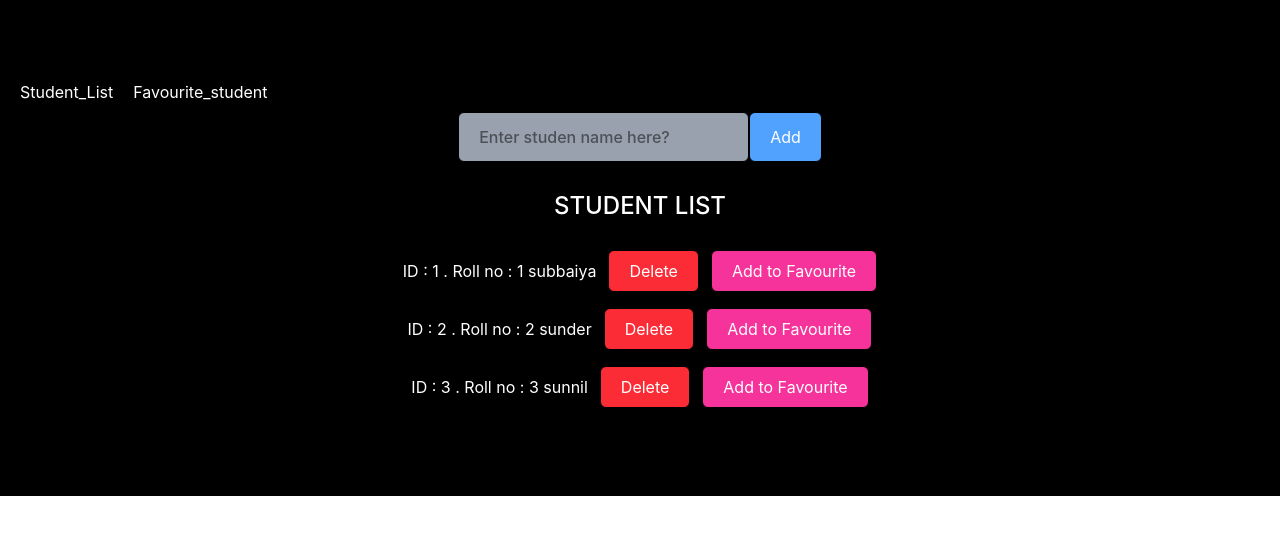
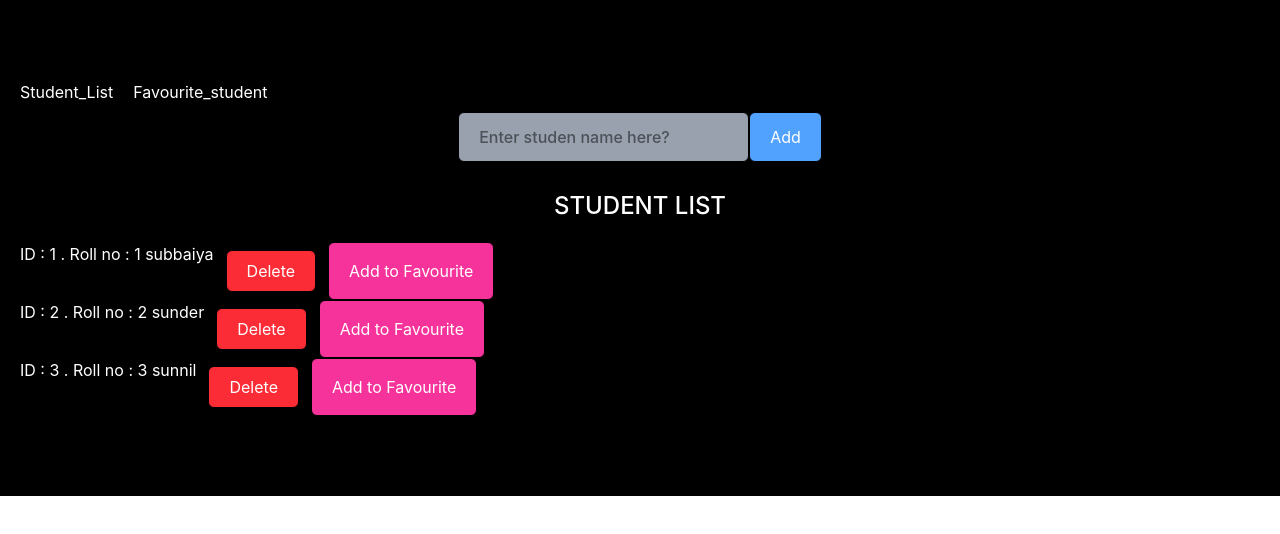
Before and after one commit to subbaiyanarayanan306-cmd/Student_List-React-, a React (Vite) app: page / in a window 1280 px wide. Shown: the top 534 px of the page. Built offline with nearby package versions, Linux system fonts and the light colour scheme.

Commit message:
Cahnges done

```diff
--- a/src/App.jsx
+++ b/src/App.jsx
@@ -28,7 +28,7 @@ function App() {
   return (
     <>
       {/* <h1 className="">HELLOW</h1> */}
-      <div className="bg-black text-white px-5 py-20 text-center">
+      <div className="bg-black text-white px-5 py-20 text-center flex-wrap">
       <BrowserRouter>
         <nav className="flex gap-5 text-center">
           <Link className="hover:underline" to="/">Student_List</Link>
--- a/src/Components/List_Item.jsx
+++ b/src/Components/List_Item.jsx
@@ -39,10 +39,9 @@ const List_Item = () => {
     navigation("/favourite");
   }
   return (
-    <p>
-     ID : {index + 1}  .  Roll no : {item.rollNo} {item.name}
+    <p className="flex flex-wrap">
+      ID : {index + 1} . Roll no : {item.rollNo} {item.name}
       <button
-
         className="border border-black px-5 py-2 pointer rounded-md bg-red-500 mx-3 my-2 cursor-pointer"
         onClick={() => handleDelete(id)}
       >
```
